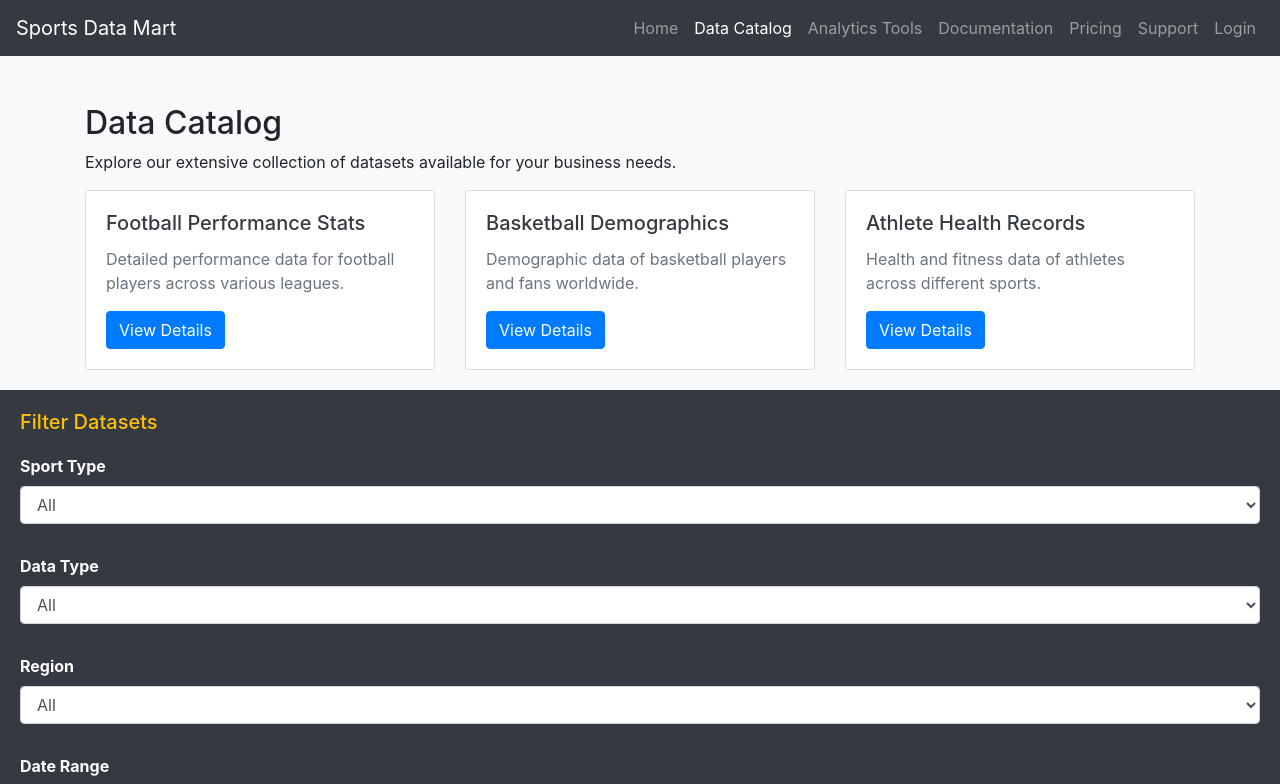
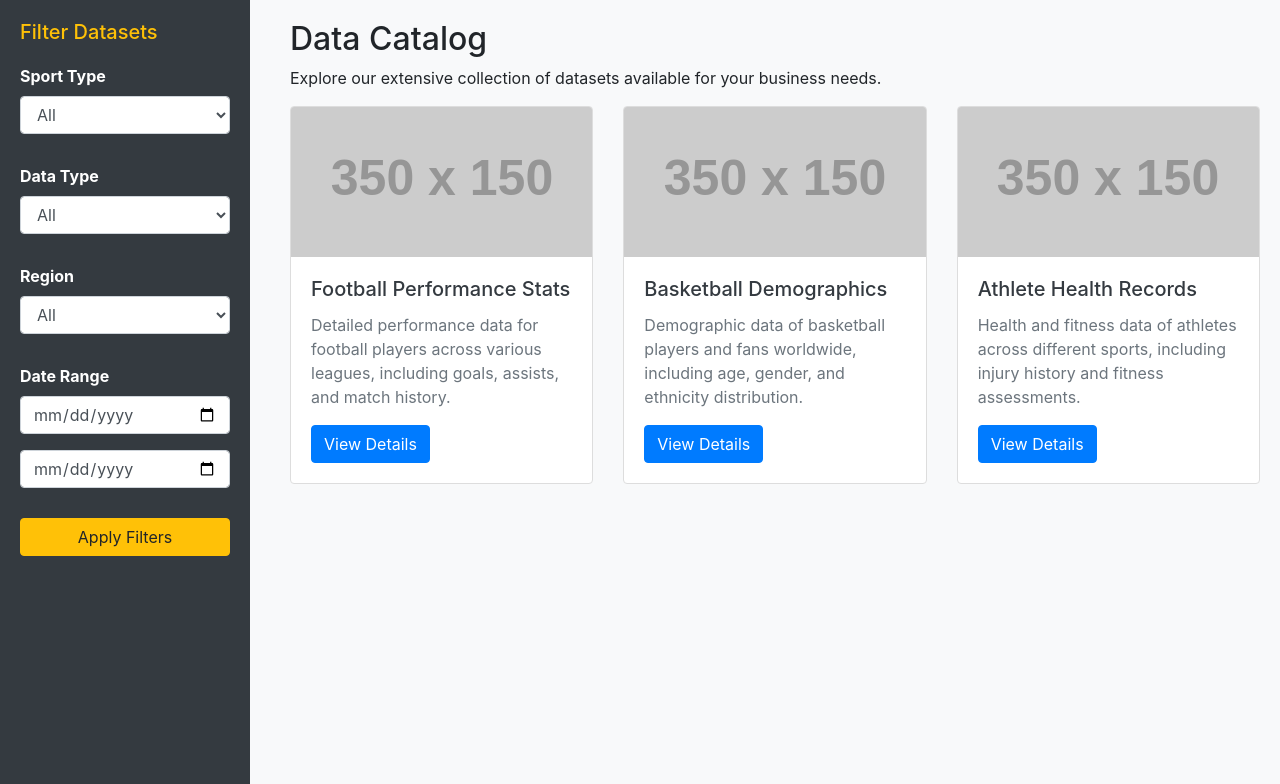
Before and after one commit to PressGO/pressgo.github.io, a plain HTML site: page data-catalog.html in a window 1280 px wide. Shown: the top 784 px of the page. Drawn offline with nearby package versions, Linux system fonts and the light colour scheme; placeholder pictures from the web are drawn by us.

Commit message:
Update data-catalog.html

```diff
--- a/data-catalog.html
+++ b/data-catalog.html
@@ -1,94 +1,3 @@
-<!DOCTYPE html>
-<html lang="en">
-<head>
-    <meta charset="UTF-8">
-    <meta name="viewport" content="width=device-width, initial-scale=1.0">
-    <title>Data Catalog - Sports Data Mart</title>
-    <link rel="stylesheet" href="https://stackpath.bootstrapcdn.com/bootstrap/4.5.2/css/bootstrap.min.css">
-    <style>
-        .card {
-            margin-bottom: 20px;
-        }
-    </style>
-</head>
-<body>
-
-    <!-- Navigation Menu -->
-    <nav class="navbar navbar-expand-lg navbar-dark bg-dark">
-        <a class="navbar-brand" href="#">Sports Data Mart</a>
-        <button class="navbar-toggler" type="button" data-toggle="collapse" data-target="#navbarNav" aria-controls="navbarNav" aria-expanded="false" aria-label="Toggle navigation">
-            <span class="navbar-toggler-icon"></span>
-        </button>
-        <div class="collapse navbar-collapse" id="navbarNav">
-            <ul class="navbar-nav ml-auto">
-                <li class="nav-item">
-                    <a class="nav-link" href="#">Home</a>
-                </li>
-                <li class="nav-item active">
-                    <a class="nav-link" href="#">Data Catalog</a>
-                </li>
-                <li class="nav-item">
-                    <a class="nav-link" href="#">Analytics Tools</a>
-                </li>
-                <li class="nav-item">
-                    <a class="nav-link" href="#">Documentation</a>
-                </li>
-                <li class="nav-item">
-                    <a class="nav-link" href="#">Pricing</a>
-                </li>
-                <li class="nav-item">
-                    <a class="nav-link" href="#">Support</a>
-                </li>
-                <li class="nav-item">
-                    <a class="nav-link" href="#">Login</a>
-                </li>
-            </ul>
-        </div>
-    </nav>
-
-    <!-- Page Content -->
-    <div class="container mt-5">
-        <h2>Data Catalog</h2>
-        <p>Explore our extensive collection of datasets available for your business needs.</p>
-
-        <!-- Data Sources Section -->
-        <div class="row">
-            <div class="col-md-4">
-                <div class="card">
-                    <div class="card-body">
-                        <h5 class="card-title">Football Performance Stats</h5>
-                        <p class="card-text">Detailed performance data for football players across various leagues.</p>
-                        <a href="dataset-football.html" class="btn btn-primary">View Details</a>
-                    </div>
-                </div>
-            </div>
-            <div class="col-md-4">
-                <div class="card">
-                    <div class="card-body">
-                        <h5 class="card-title">Basketball Demographics</h5>
-                        <p class="card-text">Demographic data of basketball players and fans worldwide.</p>
-                        <a href="dataset-basketball.html" class="btn btn-primary">View Details</a>
-                    </div>
-                </div>
-            </div>
-            <div class="col-md-4">
-                <div class="card">
-                    <div class="card-body">
-                        <h5 class="card-title">Athlete Health Records</h5>
-                        <p class="card-text">Health and fitness data of athletes across different sports.</p>
-                        <a href="dataset-health.html" class="btn btn-primary">View Details</a>
-                    </div>
-                </div>
-            </div>
-            <!-- Add more data sources as needed -->
-        </div>
-    </div>
-
-    <script src="https://code.jquery.com/jquery-3.5.1.slim.min.js"></script>
-    <script src="https://cdn.jsdelivr.net/npm/@popperjs/core@2.5.4/dist/umd/popper.min.js"></script>
-    <script src="https://stackpath.bootstrapcdn.com/bootstrap/4.5.2/js/bootstrap.min.js"></script>
-</body>
-</html>
 <!DOCTYPE html>
 <html lang="en">
 <head>
@@ -104,9 +13,12 @@
             background-color: #343a40;
             color: white;
             padding: 20px;
-            height: 100vh;
-            position: sticky;
+            position: fixed;
             top: 0;
+            left: 0;
+            height: 100%;
+            width: 250px;
+            overflow-y: auto;
         }
         .sidebar h5 {
             margin-bottom: 20px;
@@ -123,7 +35,7 @@
             font-weight: bold;
         }
         .content-wrapper {
-            margin-left: 250px;
+            margin-left: 270px; /* To account for the sidebar width and spacing */
             padding: 20px;
         }
         .card {
```
